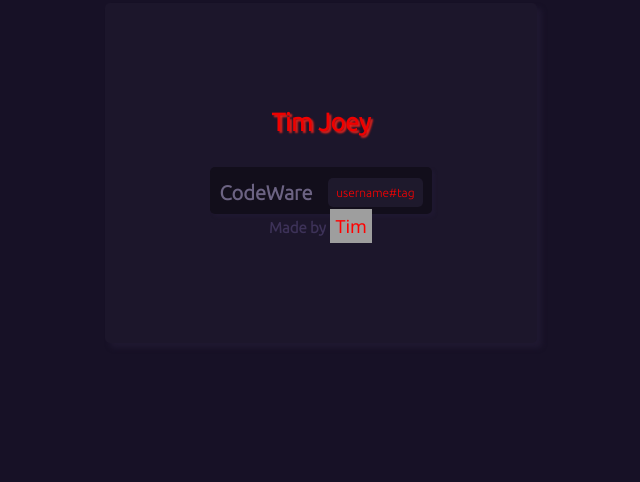
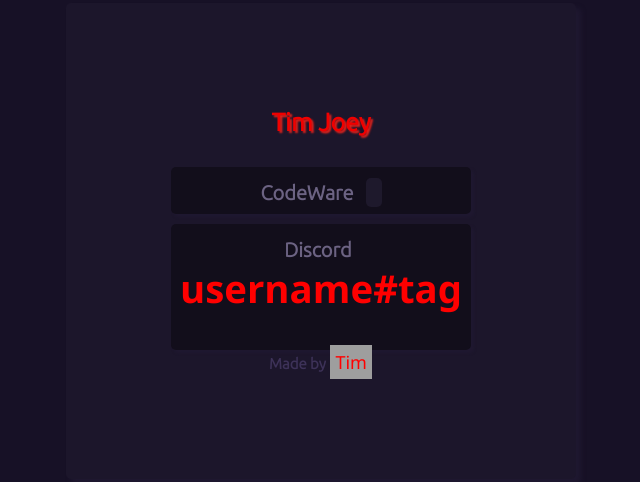
Before and after one commit to 2StrokeWRLD/MRCat3496.github.io, a plain HTML site: page status/index.html in a window 1280 px wide. Shown: the part 61-543 px from the top of the page, without its empty margins (319-959 px from the left). Drawn offline with nearby package versions, Linux system fonts and the light colour scheme; no server answers; grey boxes are pictures that could not be loaded.

Commit message:
Update index.html

```diff
--- a/status/index.html
+++ b/status/index.html
@@ -27,7 +27,11 @@
         <div style="margin-top:30px;">
             <div class="socials">
                 <h1 class="title">CodeWare</h1>
-                <a style="text-decoration:none;"></a><h1 class="statusOffline">username#tag</h1></a>
+                <a style="text-decoration:none;"></a><h1 class="statusOffline"></h1></a>
+            </div>
+            <div class="socials">
+                <h1 class="title">Discord</h1>
+                <a style="text-decoration:none;" href="https://discord.gg/BvtD4rgZ2V" target="_blank"><h1 id="username" class="link">username#tag</h1></a>
             </div>
 
         </div>
```
